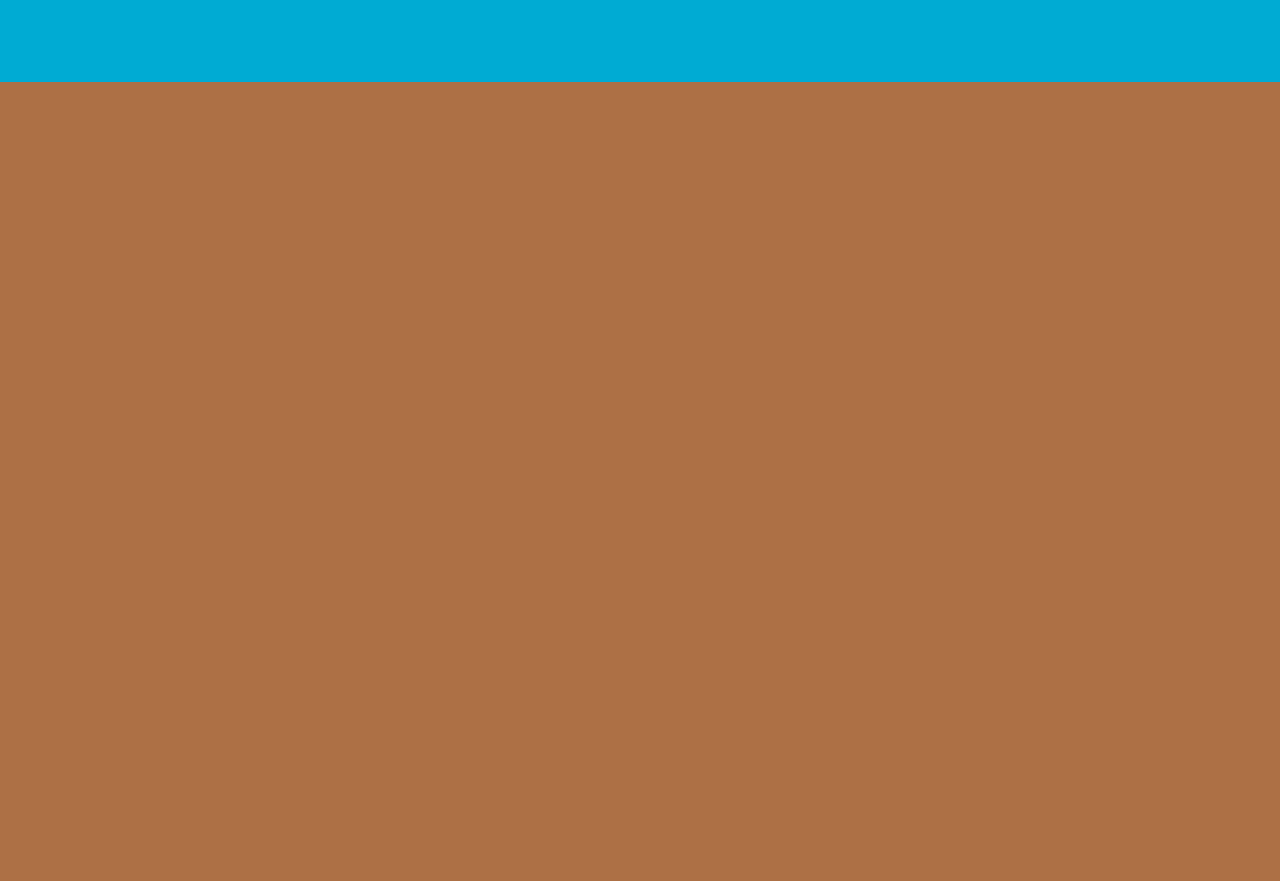
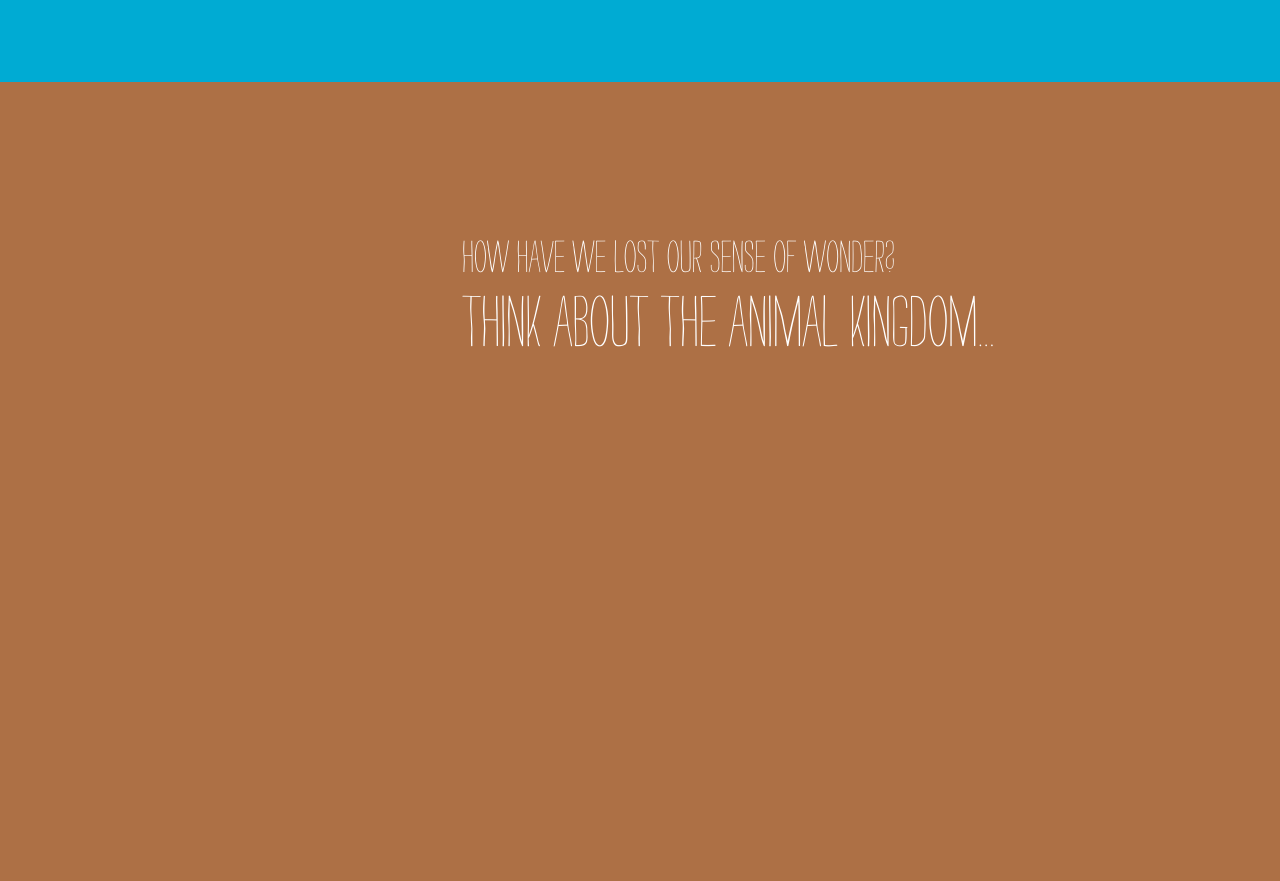
Before and after one commit to rockharbor/remembertowonder.com, a PHP site: page /home.php in a window 1280 px wide; the page is wider, and only the part inside the window is pictured. Shown: the part 5518-6399 px from the top of that part. Run offline with PHP 8.4, Linux system fonts and the light colour scheme; data that the repository does not hold is empty; some libraries are stand-ins or nearby versions.

Commit message:
Added slide 8 content

```diff
--- a/css/styles.css
+++ b/css/styles.css
@@ -278,6 +278,13 @@
 	background: #AD7045;
 }
 
+.slide8 p {
+	z-index: 10;
+	position: absolute;
+	left: 334px;
+	top: 150px
+}
+
 .slide9 {
 	background: #BE8D6B;
 }
--- a/home.php
+++ b/home.php
@@ -104,7 +104,12 @@
 			</article>
 		</section>
 		<section class="alternate slide8">
-
+			<article>
+				<p>
+					How have we lost our sense of wonder?<br />
+					<span class="large">Think about the animal kingdom...</span>
+				</p>
+			</article>
 		</section>
 		<section class="alternate slide9">
 
```
